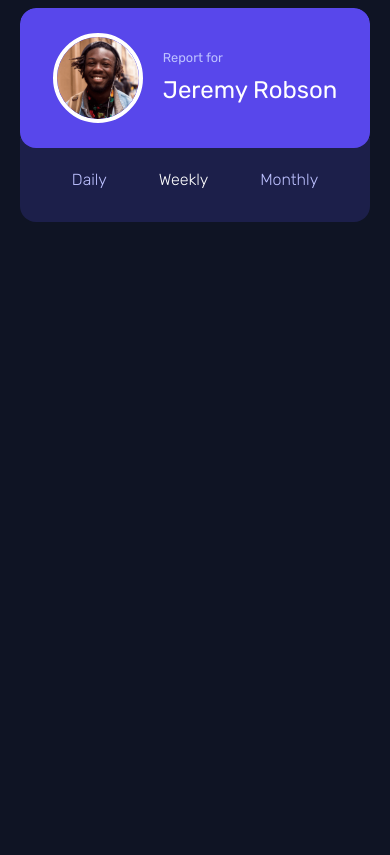
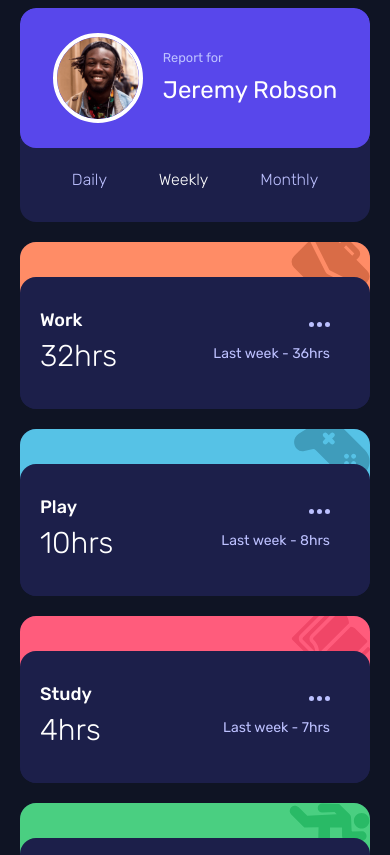
Before and after one commit to acheco/time-tracking-dashboard, a React (Vite) app: page / in a window 390 px wide. Shown: the top 855 px of the page. Built offline with nearby package versions, Linux system fonts and the light colour scheme.

Commit message:
Creating the TimeTrackingCard
Creating the TimeTrackingCard and the style for
mobile.

```diff
--- a/src/App.jsx
+++ b/src/App.jsx
@@ -1,12 +1,49 @@
 import UserCard from "./components/UserCard.jsx";
+import TimeTrackingCard from "./components/TimeTrackingCard.jsx";
+import {useState, useEffect} from "react";
+import jsonData from "./data/data.json";
 
 function App() {
 
+  const [data, setData] = useState(null)
+  const [active, setActive] = useState("weekly")
+
+  useEffect(() => {
+    setData(jsonData)
+  }, [])
+
+  if (!data) return <div>Loading...</div>;
+
   return (
-    <>
+    <main>
+      <UserCard>
+        {
+          Object.keys(data[0].timeframes).map((key) => [
+            <span key={key}
+                  className={`link ${key === active ? 'active' : ''}`}
+                  onClick={() => setActive(key)}
+            >
+              {key}
+            </span>,
+          ])
+        }
+      </UserCard>
 
-      <UserCard/>
-    </>
+      {
+        data.map((item) => {
+          return (
+            <TimeTrackingCard
+              title={item.title}
+              icon={item.icon}
+              color={item.color}
+              timeframes={item.timeframes[active]}
+              active={active}
+              key={item.title}/>
+          )
+        })
+      }
+
+    </main>
   )
 }
 
--- /dev/null
+++ b/src/components/TimeTrackingCard.jsx
@@ -0,0 +1,29 @@
+export default function TimeTrackingCard({title, icon, active, timeframes, color}) {
+
+  const {current, previous} = timeframes;
+
+  const previousLabel = {
+    daily: 'Yesterday',
+    weekly: 'Last week',
+    monthly: 'Last month',
+  }
+
+  return (
+    <div className="time-tracking-card-container">
+      <div className={`tracking-card-icon ${color}`}>
+        <img src={icon} alt="Work icon"/>
+      </div>
+      <div className="tracking-card-info">
+        <div className="current-time">
+          <p>{title}</p>
+          <p>{current}hrs</p>
+        </div>
+
+        <div className="previous-time">
+          <img src="/icon-ellipsis.svg" alt="more options icon" className="more-options-icon"/>
+          <span>{previousLabel[active]} - {previous}hrs</span>
+        </div>
+      </div>
+    </div>
+  )
+}
--- a/src/components/UserCard.jsx
+++ b/src/components/UserCard.jsx
@@ -1,8 +1,8 @@
-export default function UserCard() {
+export default function UserCard({children}) {
   return (
     <div className="user-card-container">
       <div className="user-card">
-        <img src="image-jeremy.png" alt="The image of the user" className="user-card-image"/>
+        <img src="/image-jeremy.png" alt="The image of the user" className="user-card-image"/>
         <div className="user-card-info">
           <p>Report for</p>
           <p>Jeremy Robson</p>
@@ -10,10 +10,7 @@ export default function UserCard() {
 
       </div>
       <div className="user-card-controls">
-        <span className="link">Daily</span>
-        <span className="link active">Weekly</span>
-        <span className="link">Monthly</span>
-
+        {children}
       </div>
 
     </div>
--- a/src/data/data.json
+++ b/src/data/data.json
@@ -1,6 +1,8 @@
 [
   {
     "title": "Work",
+    "icon": "/icon-work.svg",
+    "color": "orange",
     "timeframes": {
       "daily": {
         "current": 5,
@@ -18,6 +20,8 @@
   },
   {
     "title": "Play",
+    "icon": "/icon-play.svg",
+    "color": "blue",
     "timeframes": {
       "daily": {
         "current": 1,
@@ -35,6 +39,8 @@
   },
   {
     "title": "Study",
+    "icon": "/icon-study.svg",
+    "color": "pink",
     "timeframes": {
       "daily": {
         "current": 0,
@@ -52,6 +58,8 @@
   },
   {
     "title": "Exercise",
+    "icon": "/icon-exercise.svg",
+    "color": "green",
     "timeframes": {
       "daily": {
         "current": 1,
@@ -69,6 +77,8 @@
   },
   {
     "title": "Social",
+    "icon": "/icon-social.svg",
+    "color": "purple",
     "timeframes": {
       "daily": {
         "current": 1,
@@ -86,6 +96,8 @@
   },
   {
     "title": "Self Care",
+    "icon": "/icon-self-care.svg",
+    "color": "yellow",
     "timeframes": {
       "daily": {
         "current": 0,
--- a/src/index.css
+++ b/src/index.css
@@ -98,6 +98,15 @@ textarea:not([rows]) {
 
 /* Main Card mobile Styles */
 
+main {
+  width: 100%;
+  margin: auto;
+  display: flex;
+  flex-direction: column;
+  align-items: center;
+  gap: 20px;
+}
+
 .user-card-container {
   width: 350px;
   margin: auto;
@@ -157,7 +166,7 @@ textarea:not([rows]) {
   width: 100%;
   padding: 20px;
   background-color: var(--color-navy-900);
-  margin-top: -10px; /* to merge both div */
+  margin-top: -10px;
   z-index: 0;
   position: relative;
 }
@@ -169,9 +178,120 @@ textarea:not([rows]) {
   font-weight: 300;
   font-size: 1rem;
   cursor: pointer;
+}
 
+.link:hover {
+  color: #ffffff;
 }
+
+span::first-letter {
+  text-transform: capitalize
+}
+
 
 .active {
   color: #ffffff;
 }
+
+/* card top background color */
+
+.orange {
+  background-color: var(--color-orange-300);
+}
+
+.blue {
+  background-color: var(--color-blue-300);
+}
+
+.pink {
+  background-color: var(--color-pink-400);
+}
+
+.green {
+  background-color: var(--color-green-400);
+}
+
+.purple {
+  background-color: var(--color-purple-700);
+}
+
+.yellow {
+  background-color: var(--color-yellow-300);
+}
+
+.time-tracking-card-container {
+  width: 350px;
+  background-color: var(--color-navy-900);
+  border-radius: 16px;
+overflow: hidden;
+  position: relative;
+}
+
+.tracking-card-icon {
+  display: flex;
+  flex-direction: row;
+  justify-content: end;
+  position: relative;
+  margin-bottom: -20px;
+  max-height: 55px;
+  z-index: 0;
+}
+
+.tracking-card-icon img {
+  object-fit: cover;
+}
+
+.tracking-card-info {
+  display: flex;
+  flex-direction: row;
+  justify-content: space-between;
+  align-items: center;
+  position: relative;
+  z-index: 100;
+  background-color: var(--color-navy-900);
+  border-radius: 16px;
+  padding: 30px 20px;
+}
+
+.tracking-card-info p {
+  margin: 0;
+  color: #ffffff;
+}
+
+.tracking-card-info:hover {
+  background-color: var(--color-purple-500);
+  cursor: pointer;
+}
+
+.current-time p:first-child {
+  font-size: 18px;
+  font-weight: 500;
+}
+
+.current-time p:last-child {
+  font-size: 30px;
+  font-weight: 300;
+}
+
+.previous-time {
+  display: flex;
+  flex-direction: column;
+  justify-content: flex-end;
+  align-items: end;
+  padding: 10px 20px;
+}
+
+.previous-time span {
+  margin: 0;
+  font-size: 14px;
+  color: var(--color-navy-200);
+}
+
+.more-options-icon {
+  margin-bottom: 1rem;
+}
+
+.more-options-icon:hover {
+  cursor: pointer;
+  color: #ffffff;
+}
```
